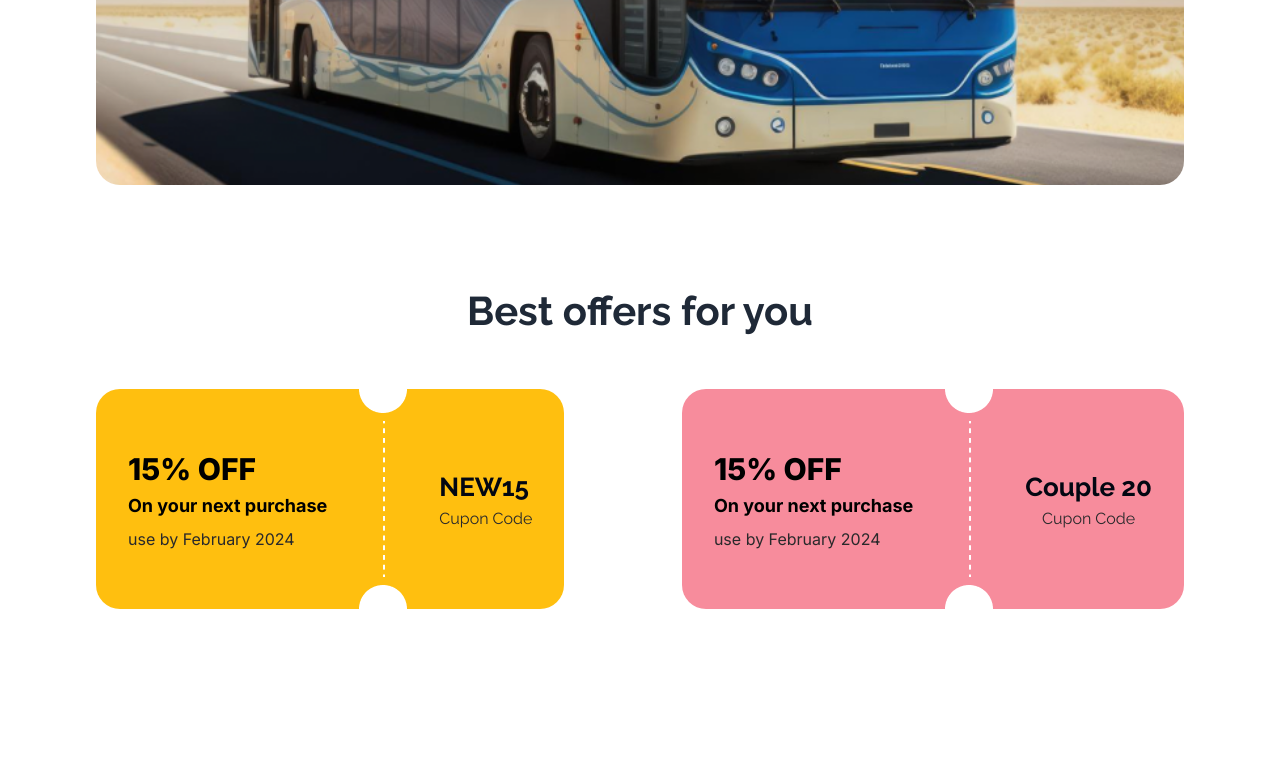
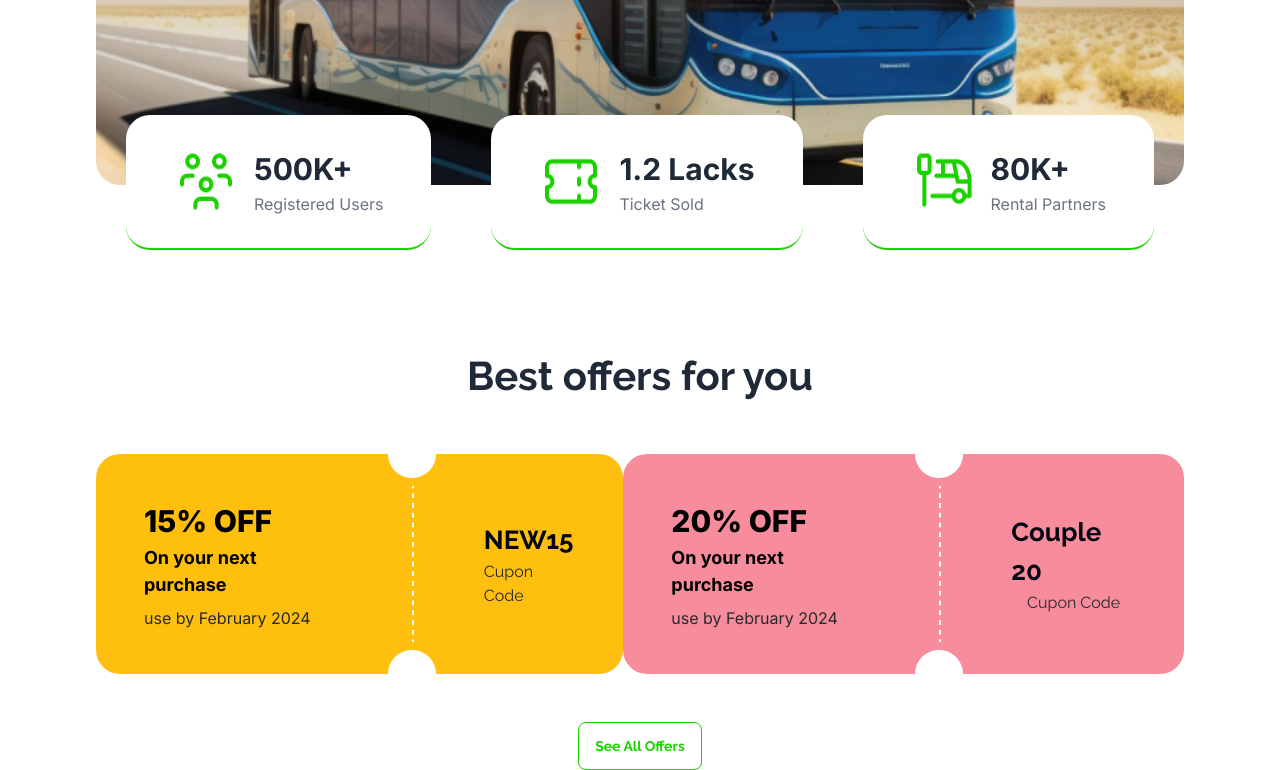
Before and after one commit to Mohotasir/P-HERO-Assignment-5, a plain HTML site: page index.html in a window 1280 px wide. Shown: the part 635-1405 px from the top of the page. Before the commit the page ends 1292 px from the top, so only its background shows below. Drawn offline with nearby package versions, Linux system fonts and the light colour scheme.

Commit message:
added card section

```diff
--- a/index.html
+++ b/index.html
@@ -10,7 +10,7 @@
     <title> Buy Bus Ticket</title>
 </head>
 <body>
-    <header class="w-[85%] mx-auto font-raleway">
+    <header class="  md:w-[85%] mx-auto font-raleway">
         <div class="navbar bg-base-100 py-6">
             <div class="navbar-start">
               <div class="dropdown">
@@ -42,41 +42,68 @@
               <a class="btn text-[#1DD100] text-[20px] font-bold bg-[#E8FAE5] border-[#C8F4C1] "><span class="drop-shadow-mdshadow-2xl">Bus</span> <img src="./images/bus-icon.png" alt=""></a>
             </div>
           </div>
-          <div class="hero h-[90vh] rounded-3xl flex flex-col justify-center items-center bg-[url(./images/banner.png),linear-gradient(180deg,#030712,#FFFFFF)] bg-cover bg-no-repeat">
-             <div class="hero-des max-w-[800px] text-center bg-[#FFFFFF33] p-4 rounded-md ">
-                 <h1 class="text-white font-extrabold text-6xl mb-8"> Comportable Travel with</h1>
-                 <h2 class="text-[#1DD100] font-extrabold text-6xl mb-8">T-Paribahan</h2>
+          <div class="hero h-[70vh] md:h-[90vh] rounded-3xl flex flex-col justify-center items-center bg-[url(./images/banner.png),linear-gradient(180deg,#030712,#FFFFFF)] bg-cover bg-no-repeat">
+             <div class="hero-des w-[95%] md:max-w-[800px] text-center bg-[#FFFFFF33] p-4 rounded-xl ">
+                 <h1 class="text-white font-extrabold text-5xl md:text-6xl mb-8"> Comportable Travel with</h1>
+                 <h2 class="text-[#1DD100] font-extrabold text-5xl md:text-6xl mb-8">T-Paribahan</h2>
                  <p class="text-white mb-8 font-inter ">Lorem ipsum dolor sit amet consectetur adipisicing elit. Quidem error ipsa quas temporibus nemo aperiam nostrum natus distinctio. Doloribus, necessitatibus.</p>
                  <button class="btn btn-primary bg-[#1DD100] text-black font-bold border-none text-xl">Buy Ticket</button>
              </div>
           </div>
-          <div class="offer mt-24">
+          <!--  -->
+           <div class="flex flex-col md:flex-row justify-around mt-[-70px]">
+             <div class="flex px-12 py-8 font-inter bg-white rounded-3xl border-b-2 border-b-[#1DD100] hover:bg-[linear-gradient(360deg,#1DD100,#FFFFFF)]">
+                <img src="./images/people.png" alt="">
+                <div class="pl-4">
+                    <h2 class="font-bold text-[30px] ">500K+</h2>
+                    <p class="text-gray-500">Registered Users</p>
+                </div>
+             </div>
+             <div class="flex px-12 py-8 font-inter bg-white rounded-3xl border-b-2 border-b-[#1DD100] hover:bg-[linear-gradient(360deg,#1DD100,#FFFFFF)]">
+                <img src="./images/ticket-cupon.png" alt="">
+                <div class="pl-4">
+                    <h2 class="font-bold text-[30px] ">1.2 Lacks</h2>
+                    <p class="text-gray-500">Ticket Sold</p>
+                </div>
+             </div >
+             <div class="flex px-12 py-8 font-inter bg-white rounded-3xl border-b-2 border-b-[#1DD100] hover:bg-[linear-gradient(360deg,#1DD100,#FFFFFF)]">
+                <img src="./images/stoppage.png" alt="">
+                <div class="pl-4">
+                    <h2 class="font-bold text-[30px] ">80K+</h2>
+                    <p class="text-gray-500">Rental Partners</p>
+                </div>
+             </div>
+           </div>
+          <div class="offer mt-16 md:mt-24 mx-4 md:mx-0">
             <div class="text-center text-[40px] font-bold font-raleway"><h1>Best offers for you</h1></div>
-            <div class="card-div py-12 flex justify-between">
+            <div class="card-div py-12 flex flex-col gap-4 md:gap-0 md:flex-row justify-between">
                 <div class="left-div font-inter flex bg-[#FFBF0F] rounded-3xl">
-                    <div class=" px-8 text-left flex flex-col  justify-center  ">
+                    <div class="px-2 md:px-12 text-left flex flex-col  justify-center  ">
                         <h1 class="text-black text-[30px] font-extrabold">15% OFF</h1>
                         <h5 class="text-black text-[18px] font-bold mb-2">On your next purchase</h5>
                         <p class="text-[#29292b]">use by February 2024</p>
                     </div>
                     <img src="./images/cupon-devider.png" alt="">
-                    <div class="px-8 text-left font-raleway flex flex-col  justify-center ">
+                    <div class="px-2 md:px-12 text-left font-raleway flex flex-col  justify-center ">
                         <h1 class="text-[#030712] text-[26px] font-bold">NEW15</h1>
                         <p class="text-[#29292b]">Cupon Code</p>
                     </div>
                 </div>
                 <div class="left-div font-inter flex bg-[#F78C9C] rounded-3xl">
-                    <div class=" px-8 text-left flex flex-col  justify-center  ">
-                        <h1 class="text-black text-[30px] font-extrabold">15% OFF</h1>
+                    <div class="px-2 md:px-12 text-left flex flex-col  justify-center  ">
+                        <h1 class="text-black text-[30px] font-extrabold">20% OFF</h1>
                         <h5 class="text-black text-[18px] font-bold mb-2">On your next purchase</h5>
                         <p class="text-[#29292b]">use by February 2024</p>
                     </div>
                     <img src="./images/cupon-devider.png" alt="">
-                    <div class="px-8 text-left font-raleway flex flex-col items-center justify-center ">
+                    <div class="px2 md:px-12 text-left font-raleway flex flex-col items-center justify-center ">
                         <h1 class="text-[#030712] text-[26px] font-bold">Couple 20</h1>
                         <p class="text-[#29292b]">Cupon Code</p>
                     </div>
                 </div>
+            </div>
+            <div class="text-center">
+                <button class="btn border-[#1DD100] bg-white text-[#1DD100] font-bold">See All Offers</button>
             </div>
           </div>
 
--- a/style.css
+++ b/style.css
@@ -10,3 +10,6 @@
 .font-inter{
     font-family: "Inter", sans-serif;
 }
+.color-primary{
+    color:#1DD100;
+}
```
